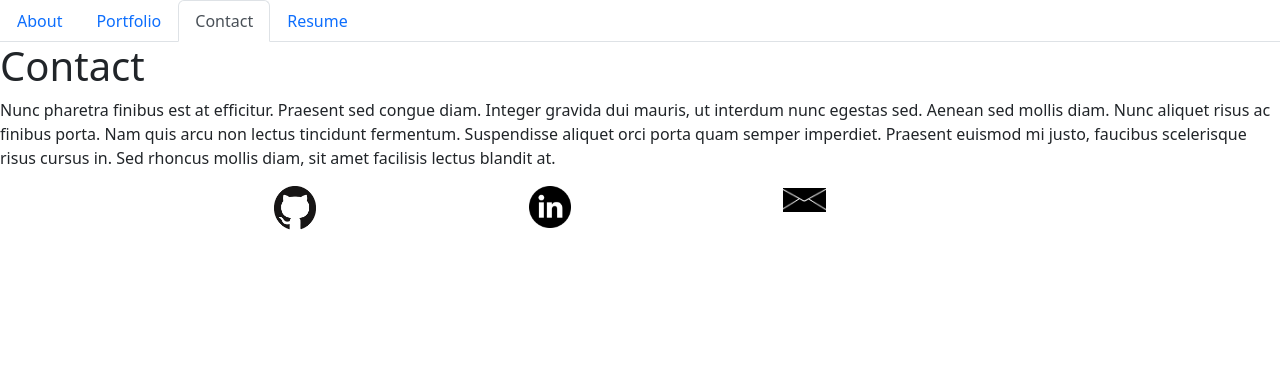
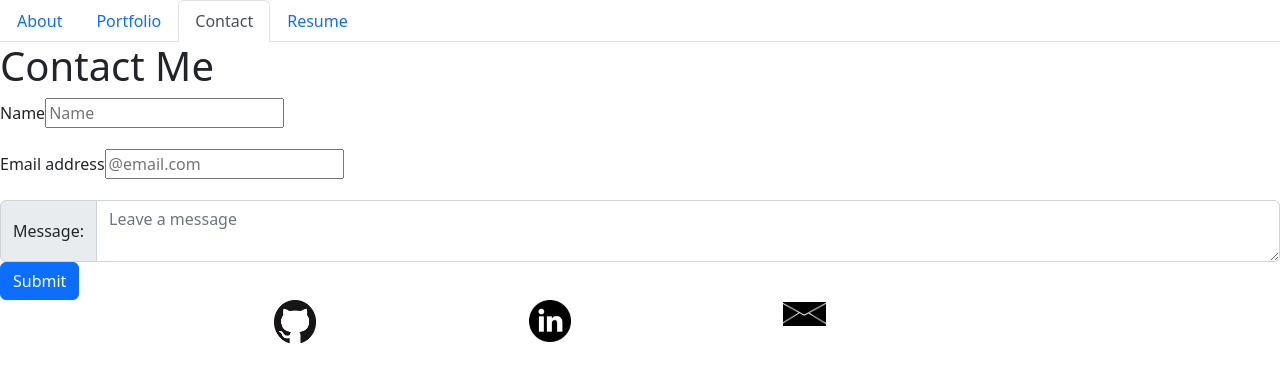
Before and after one commit to Luis00809/Portfolio, a React (Vite) app: page /contact in a window 1280 px wide. Shown: the top 382 px of the page. Built offline with nearby package versions, Linux system fonts and the light colour scheme.

Commit message:
sets up contact page

```diff
--- a/src/pages/Contact.jsx
+++ b/src/pages/Contact.jsx
@@ -1,15 +1,97 @@
+import validateEmail from '../utils/helpers';
+import { useState } from 'react';
+
 export default function Contact() {
+
+    const [email, setEmail] = useState('');
+    const [name, setName] = useState('');
+    const [message, setMessage] = useState('');
+    const [errorMessage, setErrorMessage] = useState('');
+
+    const handleInputChange = (e) => {
+        const { target } = e;
+        const inputType = target.name;
+        const inputValue = target.value;
+
+        if (inputType === 'email') {
+            setEmail(inputValue);
+        } else if (inputType === 'name'){
+            setName(inputValue);
+        } else {
+            setMessage(inputValue);
+        }
+    };
+
+    const handleSubmit = (e) => {
+        e.preventDefault();
+
+        if(!validateEmail(email)) {
+            setErrorMessage('Invalid email')
+            return;
+        };
+
+        if(!name) {
+            setErrorMessage('Please provide a name')
+            return;
+        }
+
+        if(!message) {
+            setErrorMessage(`Please provide a message ${name}`)
+            return;
+        };
+
+        alert(`Thank you for reaching out ${name}!`)
+        setName('');
+        setEmail('');
+        setMessage('');
+        setErrorMessage('');
+    };
+
     return (
         <div>
-            <h1>Contact</h1>
-            <p>
-                Nunc pharetra finibus est at efficitur. Praesent sed congue diam.
-                Integer gravida dui mauris, ut interdum nunc egestas sed. Aenean sed
-                mollis diam. Nunc aliquet risus ac finibus porta. Nam quis arcu non
-                lectus tincidunt fermentum. Suspendisse aliquet orci porta quam semper
-                imperdiet. Praesent euismod mi justo, faucibus scelerisque risus cursus
-                in. Sed rhoncus mollis diam, sit amet facilisis lectus blandit at.
-            </p>
+            <h1>Contact Me</h1>
+            <form onSubmit={handleSubmit}>
+                    <div className="mb-3">
+                        <label htmlFor="exampleInputEmail1" className="form-label">Name</label>
+                        <input
+                            value={name}
+                            name='name'
+                            onChange={handleInputChange}
+                            type='text'
+                            placeholder='Name'
+                        />
+                    </div>
+
+                <div className="mb-3">
+                    <label htmlFor="exampleInputEmail1" className="form-label">Email address</label>
+                    <input
+                            value={email}
+                            name='email'
+                            onChange={handleInputChange}
+                            type='email'
+                            placeholder='@email.com'
+                        />
+                </div>
+
+                <div className="input-group">
+                    <span className="input-group-text">Message:</span>
+                    <textarea
+                            className="form-control"
+                            value={message}
+                            name='message'
+                            onChange={handleInputChange}
+                            type='text'
+                            placeholder='Leave a message'>
+
+                    </textarea>
+                </div>
+                <button type="submit" className="btn btn-primary">Submit</button>
+            </form>
+            {errorMessage && (
+                <div>
+                    <p className='error-text'>{errorMessage}</p>
+                </div>
+            )}
         </div>
-    )
+    );
 }
--- /dev/null
+++ b/src/utils/helpers.js
@@ -0,0 +1,4 @@
+export default function validateEmail(email) {
+    const re = /^(([^<>()[\]\\.,;:\s@"]+(\.[^<>()[\]\\.,;:\s@"]+)*)|(".+"))@((\[[0-9]{1,3}\.[0-9]{1,3}\.[0-9]{1,3}\.[0-9]{1,3}\])|(([a-zA-Z\-0-9]+\.)+[a-zA-Z]{2,}))$/;
+    return re.test(String(email).toLowerCase());
+  }
```
